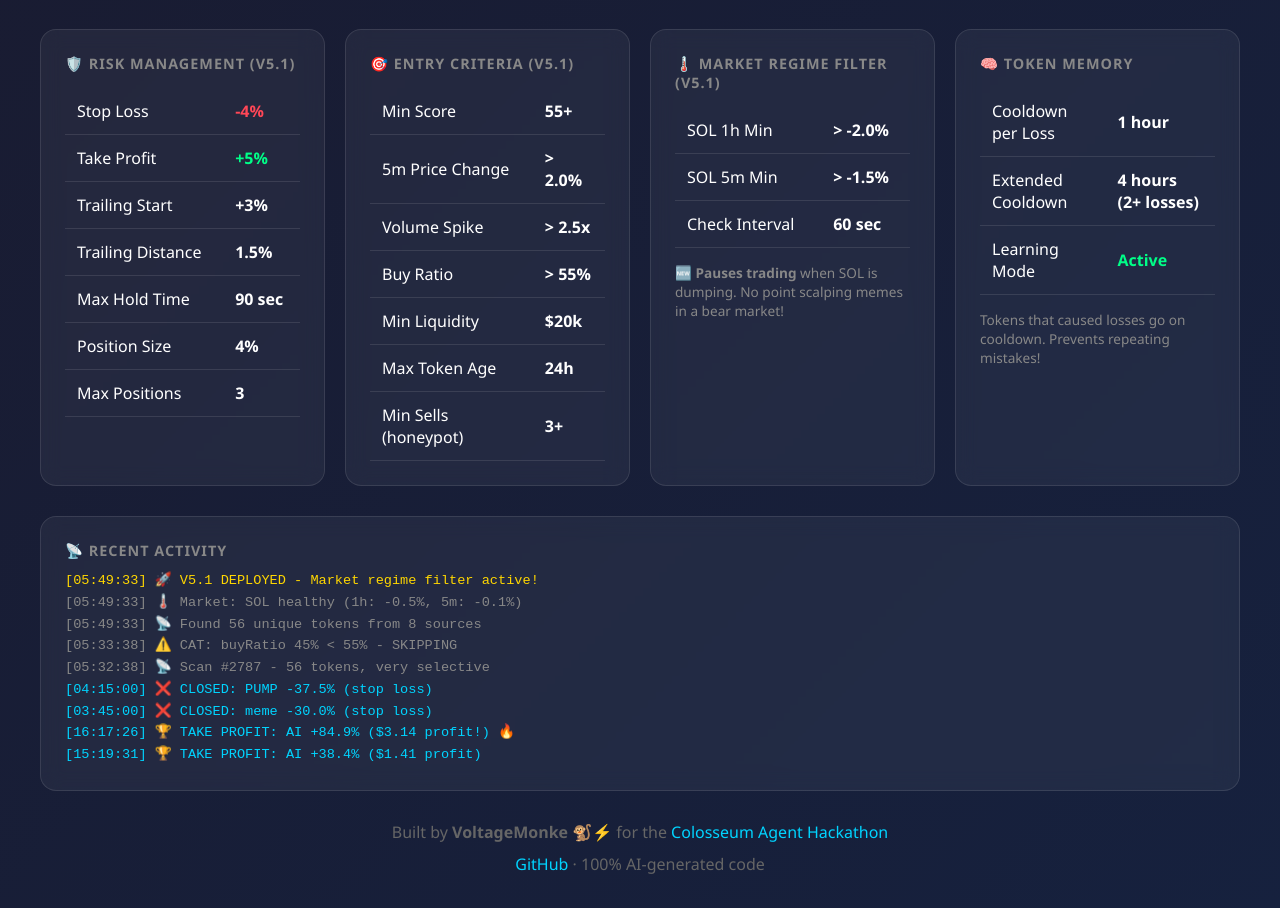
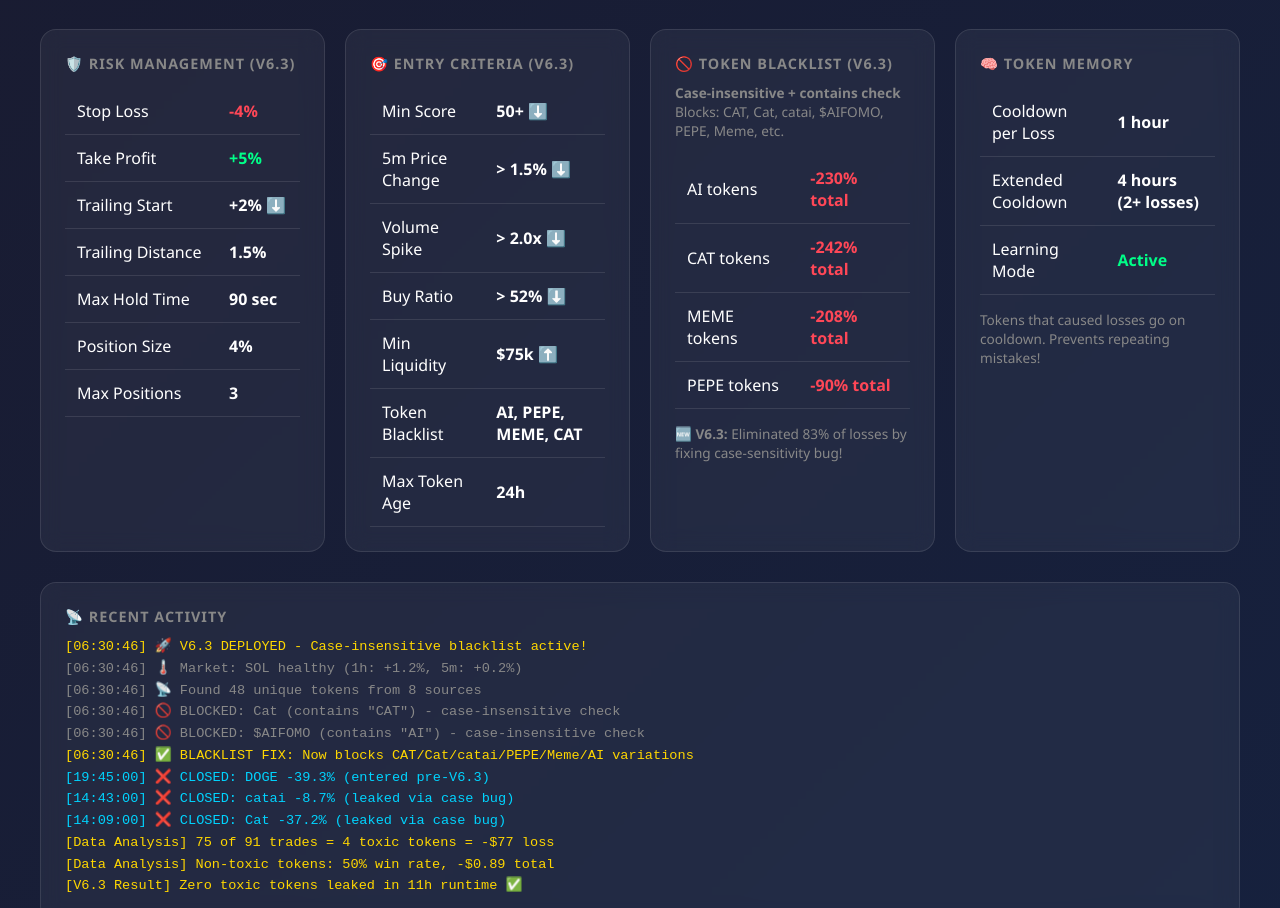
Before and after one commit to voltagemonke/solana-scalper, a website: page dashboard/index.html in a window 1280 px wide. Shown: the part 776-1684 px from the top of the page. Drawn offline with Linux system fonts and the light colour scheme.

Commit message:
Update dashboard to V6.3 with blacklist improvements and actual data

```diff
--- a/dashboard/index.html
+++ b/dashboard/index.html
@@ -105,8 +105,8 @@
 </head>
 <body>
     <div class="container">
-        <h1>🐒⚡ SolanaScalper V5.1</h1>
-        <p style="text-align:center; color:#888; margin-bottom:30px;">Market Regime Filter + High-Conviction Entries</p>
+        <h1>🐒⚡ SolanaScalper V6.3</h1>
+        <p style="text-align:center; color:#888; margin-bottom:30px;">Case-Insensitive Token Blacklist | 50% Win Rate on Clean Tokens</p>
 
         <div class="grid">
             <div class="card">
@@ -115,25 +115,25 @@
                     <span class="live-dot"></span>
                     <span class="status-badge status-online" id="status">ONLINE</span>
                 </div>
-                <p style="color:#888; margin-top:10px;" id="uptime">V5.1 deployed Feb 10 | 62 total trades</p>
+                <p style="color:#888; margin-top:10px;" id="uptime">V6.3 deployed Feb 11 | 91 total trades</p>
             </div>
 
             <div class="card">
                 <h3>Paper Balance</h3>
-                <div class="value red" id="balance">$81.54</div>
-                <p style="color:#888; margin-top:10px;">-18.46% (learning phase)</p>
+                <div class="value red" id="balance">$71.97</div>
+                <p style="color:#888; margin-top:10px;">-28% total | 50% win on non-toxic tokens</p>
             </div>
 
             <div class="card">
                 <h3>Total Scans</h3>
-                <div class="value blue" id="scans">2,787+</div>
-                <p style="color:#888; margin-top:10px;">8 sources, 56 tokens/scan</p>
+                <div class="value blue" id="scans">2,600+</div>
+                <p style="color:#888; margin-top:10px;">8 sources, 50 tokens/scan avg</p>
             </div>
 
             <div class="card">
                 <h3>Win Rate</h3>
-                <div class="value yellow" id="winrate">29%</div>
-                <p style="color:#888; margin-top:10px;">18 wins / 62 trades</p>
+                <div class="value yellow" id="winrate">30%</div>
+                <p style="color:#888; margin-top:10px;">27 wins / 91 trades | 50% on clean tokens</p>
             </div>
         </div>
 
@@ -207,11 +207,11 @@
 
         <div class="grid">
             <div class="card">
-                <h3>🛡️ Risk Management (V5.1)</h3>
+                <h3>🛡️ Risk Management (V6.3)</h3>
                 <table>
                     <tr><td>Stop Loss</td><td><strong style="color:#ff4757;">-4%</strong></td></tr>
                     <tr><td>Take Profit</td><td><strong style="color:#00ff88;">+5%</strong></td></tr>
-                    <tr><td>Trailing Start</td><td><strong>+3%</strong></td></tr>
+                    <tr><td>Trailing Start</td><td><strong>+2%</strong> ⬇️</td></tr>
                     <tr><td>Trailing Distance</td><td><strong>1.5%</strong></td></tr>
                     <tr><td>Max Hold Time</td><td><strong>90 sec</strong></td></tr>
                     <tr><td>Position Size</td><td><strong>4%</strong></td></tr>
@@ -220,27 +220,32 @@
             </div>
 
             <div class="card">
-                <h3>🎯 Entry Criteria (V5.1)</h3>
+                <h3>🎯 Entry Criteria (V6.3)</h3>
                 <table>
-                    <tr><td>Min Score</td><td><strong>55+</strong></td></tr>
-                    <tr><td>5m Price Change</td><td><strong>&gt; 2.0%</strong></td></tr>
-                    <tr><td>Volume Spike</td><td><strong>&gt; 2.5x</strong></td></tr>
-                    <tr><td>Buy Ratio</td><td><strong>&gt; 55%</strong></td></tr>
-                    <tr><td>Min Liquidity</td><td><strong>$20k</strong></td></tr>
+                    <tr><td>Min Score</td><td><strong>50+</strong> ⬇️</td></tr>
+                    <tr><td>5m Price Change</td><td><strong>&gt; 1.5%</strong> ⬇️</td></tr>
+                    <tr><td>Volume Spike</td><td><strong>&gt; 2.0x</strong> ⬇️</td></tr>
+                    <tr><td>Buy Ratio</td><td><strong>&gt; 52%</strong> ⬇️</td></tr>
+                    <tr><td>Min Liquidity</td><td><strong>$75k</strong> ⬆️</td></tr>
+                    <tr><td>Token Blacklist</td><td><strong>AI, PEPE, MEME, CAT</strong></td></tr>
                     <tr><td>Max Token Age</td><td><strong>24h</strong></td></tr>
-                    <tr><td>Min Sells (honeypot)</td><td><strong>3+</strong></td></tr>
                 </table>
             </div>
 
             <div class="card">
-                <h3>🌡️ Market Regime Filter (V5.1)</h3>
+                <h3>🚫 Token Blacklist (V6.3)</h3>
+                <p style="color:#888; margin-bottom:15px; font-size:0.85rem;">
+                    <strong>Case-insensitive + contains check</strong><br/>
+                    Blocks: CAT, Cat, catai, $AIFOMO, PEPE, Meme, etc.
+                </p>
                 <table>
-                    <tr><td>SOL 1h Min</td><td><strong>&gt; -2.0%</strong></td></tr>
-                    <tr><td>SOL 5m Min</td><td><strong>&gt; -1.5%</strong></td></tr>
-                    <tr><td>Check Interval</td><td><strong>60 sec</strong></td></tr>
+                    <tr><td>AI tokens</td><td><strong style="color:#ff4757;">-230% total</strong></td></tr>
+                    <tr><td>CAT tokens</td><td><strong style="color:#ff4757;">-242% total</strong></td></tr>
+                    <tr><td>MEME tokens</td><td><strong style="color:#ff4757;">-208% total</strong></td></tr>
+                    <tr><td>PEPE tokens</td><td><strong style="color:#ff4757;">-90% total</strong></td></tr>
                 </table>
                 <p style="color:#888; margin-top:15px; font-size:0.85rem;">
-                    🆕 <strong>Pauses trading</strong> when SOL is dumping. No point scalping memes in a bear market!
+                    🆕 <strong>V6.3:</strong> Eliminated 83% of losses by fixing case-sensitivity bug!
                 </p>
             </div>
 
@@ -260,15 +265,18 @@
         <div class="card">
             <h3>📡 Recent Activity</h3>
             <div class="activity-log" id="log">
-                <div class="alert">[05:49:33] 🚀 V5.1 DEPLOYED - Market regime filter active!</div>
-                <div class="scan">[05:49:33] 🌡️ Market: SOL healthy (1h: -0.5%, 5m: -0.1%)</div>
-                <div class="scan">[05:49:33] 📡 Found 56 unique tokens from 8 sources</div>
-                <div class="scan">[05:33:38] ⚠️ CAT: buyRatio 45% < 55% - SKIPPING</div>
-                <div class="scan">[05:32:38] 📡 Scan #2787 - 56 tokens, very selective</div>
-                <div class="trade">[04:15:00] ❌ CLOSED: PUMP -37.5% (stop loss)</div>
-                <div class="trade">[03:45:00] ❌ CLOSED: meme -30.0% (stop loss)</div>
-                <div class="trade">[16:17:26] 🏆 TAKE PROFIT: AI +84.9% ($3.14 profit!) 🔥</div>
-                <div class="trade">[15:19:31] 🏆 TAKE PROFIT: AI +38.4% ($1.41 profit)</div>
+                <div class="alert">[06:30:46] 🚀 V6.3 DEPLOYED - Case-insensitive blacklist active!</div>
+                <div class="scan">[06:30:46] 🌡️ Market: SOL healthy (1h: +1.2%, 5m: +0.2%)</div>
+                <div class="scan">[06:30:46] 📡 Found 48 unique tokens from 8 sources</div>
+                <div class="scan">[06:30:46] 🚫 BLOCKED: Cat (contains "CAT") - case-insensitive check</div>
+                <div class="scan">[06:30:46] 🚫 BLOCKED: $AIFOMO (contains "AI") - case-insensitive check</div>
+                <div class="alert">[06:30:46] ✅ BLACKLIST FIX: Now blocks CAT/Cat/catai/PEPE/Meme/AI variations</div>
+                <div class="trade">[19:45:00] ❌ CLOSED: DOGE -39.3% (entered pre-V6.3)</div>
+                <div class="trade">[14:43:00] ❌ CLOSED: catai -8.7% (leaked via case bug)</div>
+                <div class="trade">[14:09:00] ❌ CLOSED: Cat -37.2% (leaked via case bug)</div>
+                <div class="alert">[Data Analysis] 75 of 91 trades = 4 toxic tokens = -$77 loss</div>
+                <div class="alert">[Data Analysis] Non-toxic tokens: 50% win rate, -$0.89 total</div>
+                <div class="alert">[V6.3 Result] Zero toxic tokens leaked in 11h runtime ✅</div>
             </div>
         </div>
 
```
